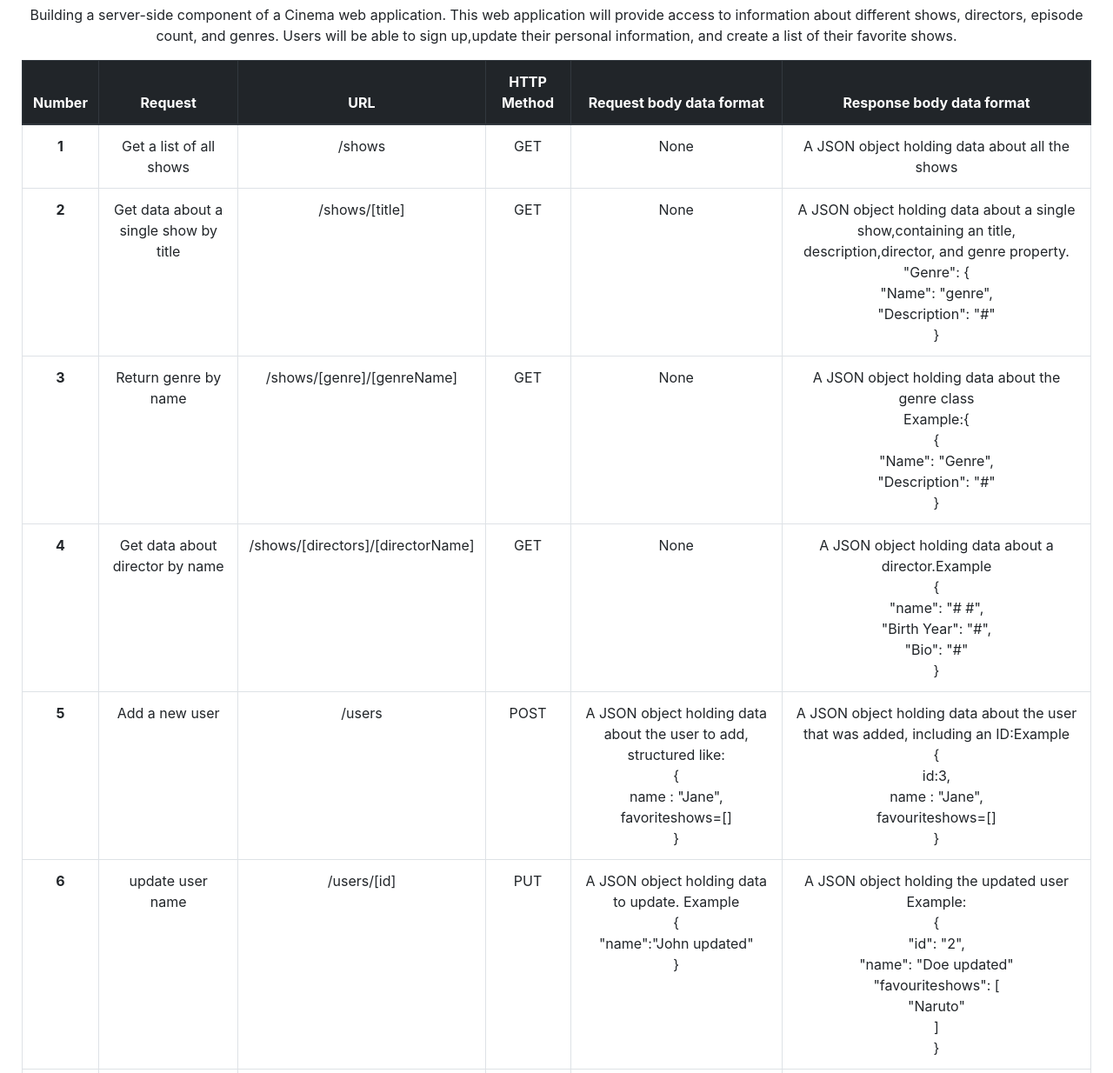
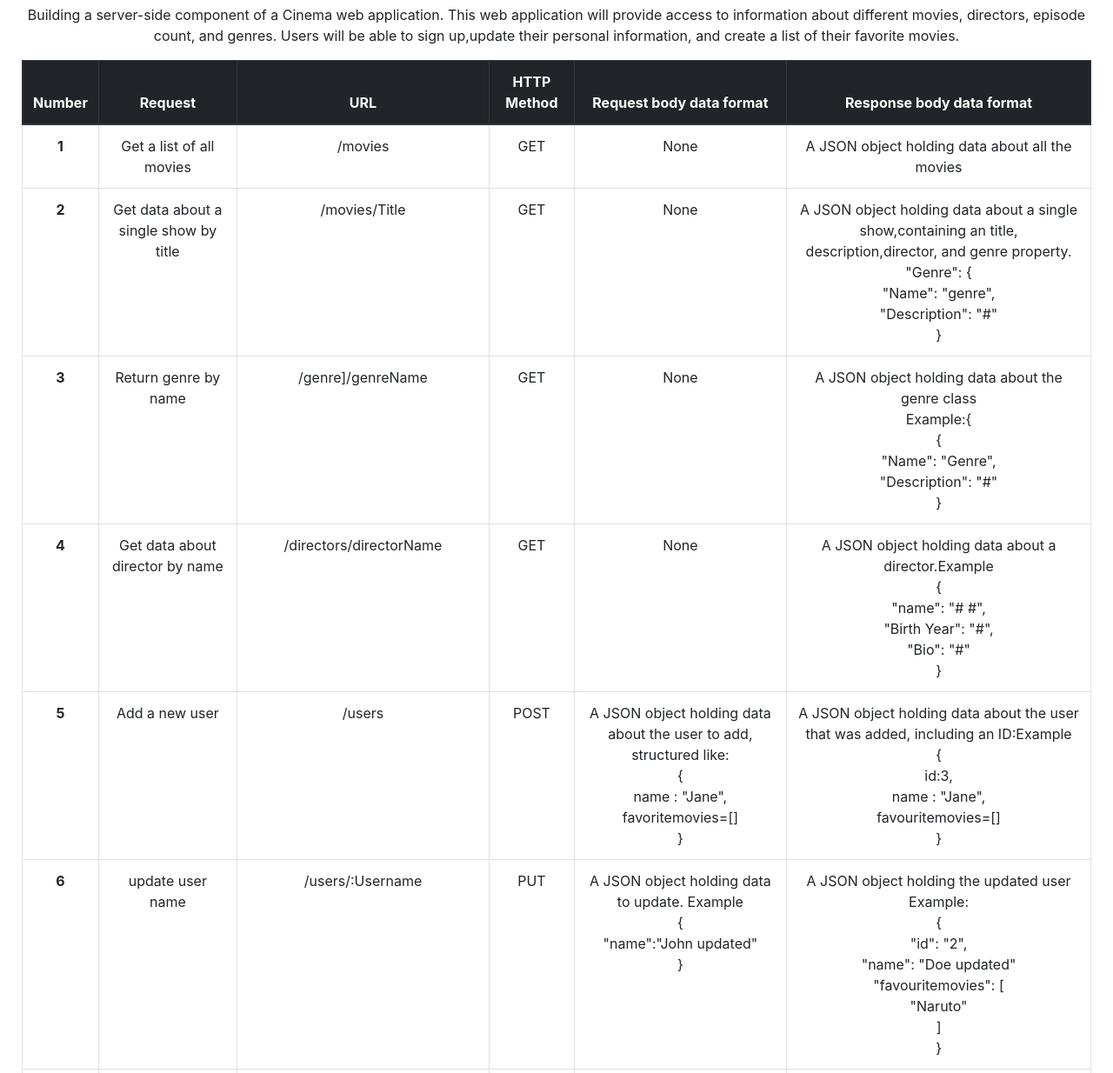
Before and after one commit to Freecody15/Movie-Api, a website: page Public/documentation.html in a window 1280 px wide. Shown: the part 66-1300 px from the top of the page at 87% size. Drawn offline with nearby package versions, Linux system fonts and the light colour scheme.

Commit message:
update document to fit patterns

```diff
--- a/Public/documentation.html
+++ b/Public/documentation.html
@@ -13,8 +13,8 @@
   <h2>Documentation Page</h1>
     <p>
       Building a server-side component of a Cinema web application.
-      This web application will provide access to information about different shows, directors, episode count, and genres.
-      Users will be able to sign up,update their personal information, and create a list of their favorite shows.
+      This web application will provide access to information about different movies, directors, episode count, and genres.
+      Users will be able to sign up,update their personal information, and create a list of their favorite movies.
     </p>
     <table class="table table-bordered">
       <thead class="thead-dark">
@@ -30,19 +30,19 @@
       <tbody>
         <tr>
           <th scope="row">1</th>
-          <td>Get a list of all shows</td>
-          <td>/shows</td>
+          <td>Get a list of all movies</td>
+          <td>/movies</td>
           <td>GET</td>
           <td>None</td>
           <td>A JSON object holding data
-            about all the shows</td>
+            about all the movies</td>
         </tr>
         <tr>
           <th scope="row">2</th>
           <td>Get data about a
             single show by
             title</td>
-          <td>/shows/[title]</td>
+          <td>/movies/Title</td>
           <td>GET</td>
           <td>None</td>
           <td> A JSON object holding data about a single show,containing an title, description,director, and genre
@@ -56,7 +56,7 @@
         <tr>
           <th scope="row">3</th>
           <td>Return genre by name</td>
-          <td>/shows/[genre]/[genreName]</td>
+          <td>/genre]/genreName</td>
           <td>GET</td>
           <td>None</td>
           <td>A JSON object holding data about the genre class<br>
@@ -71,7 +71,7 @@
         <tr>
           <th scope="row">4</th>
           <td>Get data about director by name</td>
-          <td>/shows/[directors]/[directorName]</td>
+          <td>/directors/directorName</td>
           <td>GET</td>
           <td>None</td>
           <td>A JSON object holding data about a director.Example<br>
@@ -92,7 +92,7 @@
             add, structured like:<br>
             {<br>
             name : "Jane",<br>
-            favoriteshows=[]<br>
+            favoritemovies=[]<br>
             }
           </td>
           <td>A JSON object holding data
@@ -101,14 +101,14 @@
             {<br>
             id:3,<br>
             name : "Jane",<br>
-            favouriteshows=[]<br>
+            favouritemovies=[]<br>
             }<br>
           </td>
         </tr>
         <tr>
           <th scope="row">6</th>
           <td>update user name</td>
-          <td>/users/[id]</td>
+          <td>/users/:Username</td>
           <td>PUT</td>
           <td>A JSON object holding data to update. Example<br>
             {<br>
@@ -119,7 +119,7 @@
             {<br>
             "id": "2",<br>
             "name": "Doe updated"<br>
-            "favouriteshows": [<br>
+            "favouritemovies": [<br>
             "Naruto"<br>
             ]<br>
             }<br>
@@ -128,7 +128,7 @@
         <tr>
           <th scope="row">7</th>
           <td>Add show to favorites list of user</td>
-          <td>/users/[id]/[showTitle]</td>
+          <td>/users/:Username/movies/:Movieid</td>
           <td>POST</td>
           <td>None</td>
           <td>A text message indicating
@@ -138,7 +138,7 @@
         <tr>
           <th scope="row">8</th>
           <td>Remove a show from list of favourites</td>
-          <td>/users/[id]/[showTitle]</td>
+          <td>/users/:Username/movies/:Movieid</td>
           <td>DELETE</td>
           <td>None</td>
           <td>A text message indicating
@@ -148,7 +148,7 @@
         <tr>
           <th scope="row">9</th>
           <td>De-registering a user</td>
-          <td>/users/id</td>
+          <td>/users/Username</td>
           <td>DELETE</td>
           <td>None</td>
           <td>A text message indicating
```
